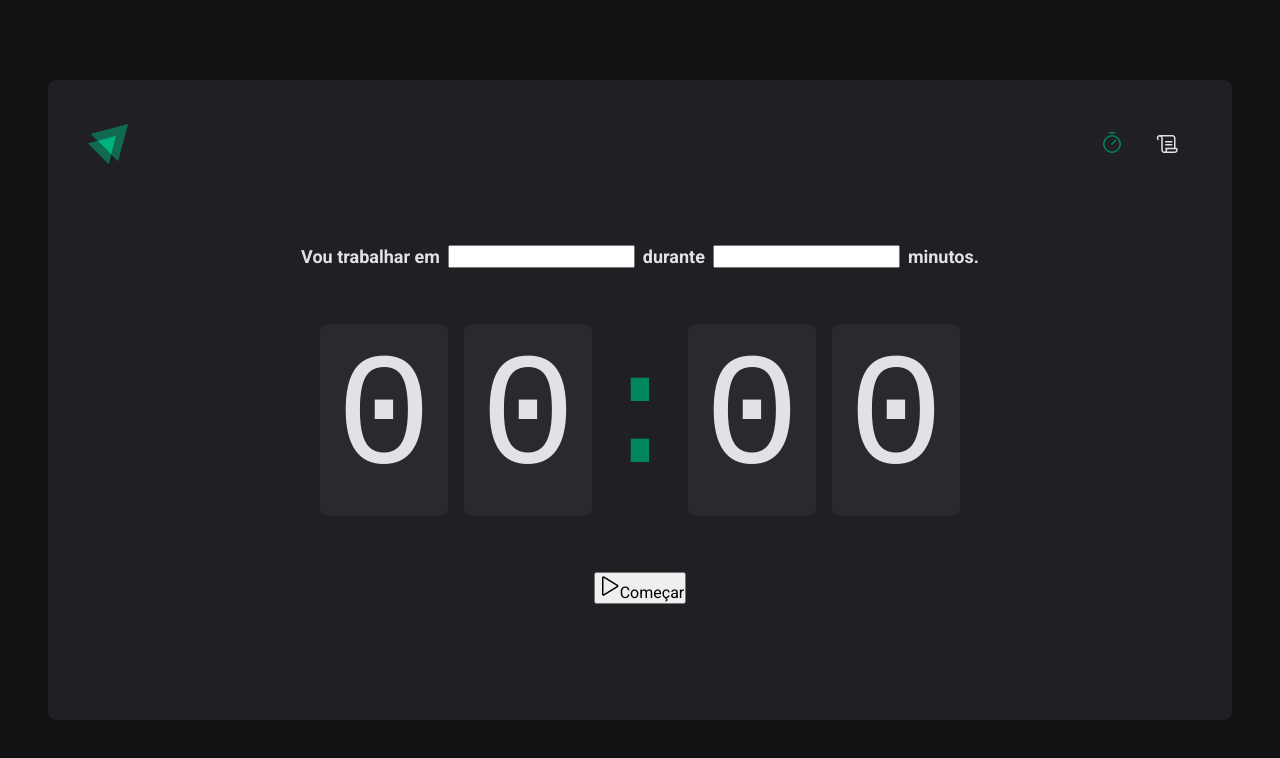
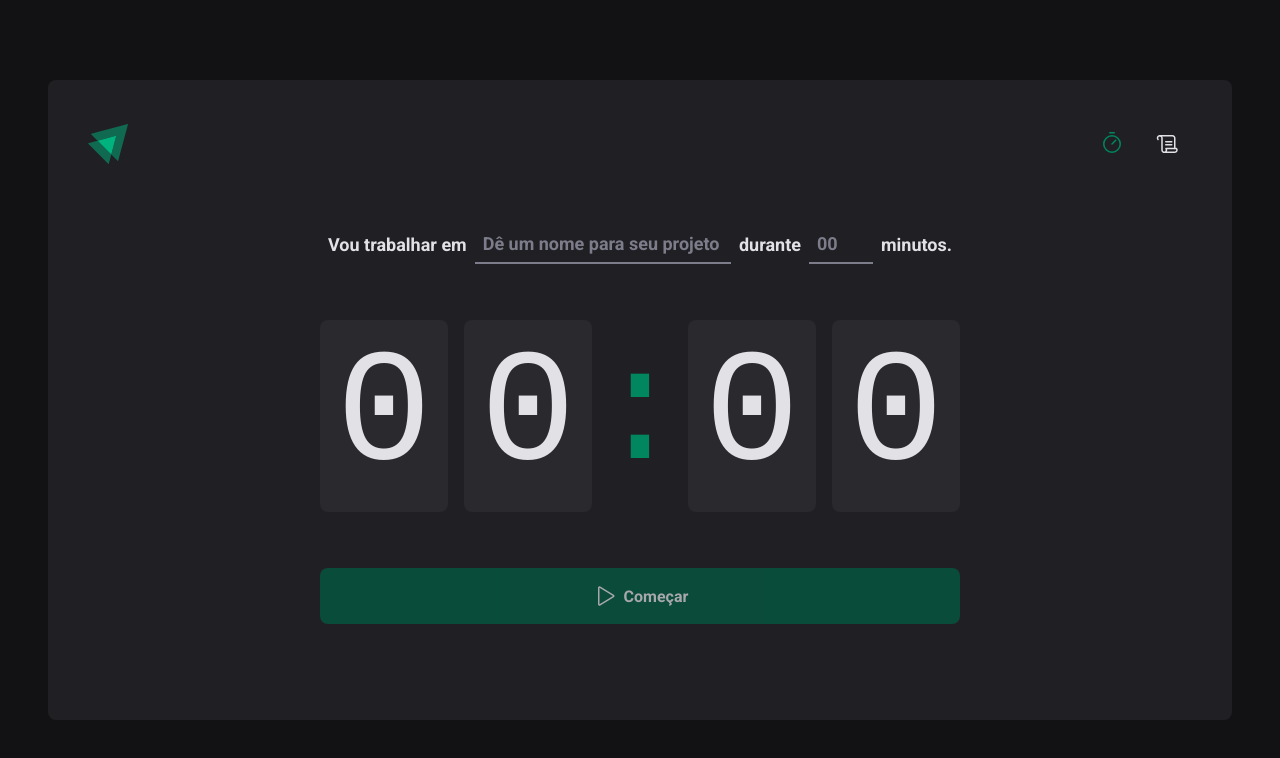
Before and after one commit to vmaguiar/ignite-timer, a React (Vite) app: page / in a window 1280 px wide. Shown: the top 758 px of the page. Built offline with nearby package versions, Linux system fonts and the light colour scheme.

Commit message:
feat: add style to button and to inputs

```diff
--- a/src/pages/Home/index.tsx
+++ b/src/pages/Home/index.tsx
@@ -1,6 +1,6 @@
 import { Play } from "phosphor-react";
 
-import { FormContainer, HomeContainer, CountDownContainer, Separator } from "./styles";
+import { FormContainer, HomeContainer, CountDownContainer, Separator, StartCountDownButton, TaskInput, AmountOfMinutesInput } from "./styles";
 
 
 export function Home() {
@@ -9,10 +9,18 @@
       <form action="">
         <FormContainer>
           <label htmlFor="task">Vou trabalhar em</label>
-          <input id="task" type="text" />
+          <TaskInput
+            id="task"
+            type="text"
+            placeholder="Dê um nome para seu projeto"
+          />
 
           <label htmlFor="">durante</label>
-          <input id="AmountOfMinutes" type="number" />
+          <AmountOfMinutesInput
+            id="AmountOfMinutes"
+            type="number"
+            placeholder="00"
+          />
 
           <span>minutos.</span>
         </FormContainer>
@@ -25,10 +33,10 @@
           <span>0</span>
         </CountDownContainer>
 
-        <button type="submit">
+        <StartCountDownButton disabled type="submit">
           <Play size={24} />
           Começar
-        </button>
+        </StartCountDownButton>
       </form>
     </HomeContainer>
   )
--- a/src/pages/Home/styles.ts
+++ b/src/pages/Home/styles.ts
@@ -21,7 +21,7 @@
 
 
 export const FormContainer = styled.div`
-width: 100%;
+width: 39rem;
 
 color: ${props => props.theme["gray-100"]};
 font-size: 1.125rem;
@@ -32,6 +32,40 @@
 justify-content: center;
 flex-wrap: wrap;
 gap: 0.5rem;
+`
+
+const BaseInput = styled.input`
+height: 2.5rem;
+
+background: transparent;
+
+color: ${props => props.theme["gray-100"]};
+font-size: 1.125rem;
+font-weight: bold;
+
+border: 0;
+border-bottom: 2px solid ${props => props.theme["gray-500"]};
+
+padding: 0 0.5rem;
+
+
+&:focus{
+box-shadow: none;
+border-color: ${props => props.theme["green-500"]};
+}
+
+
+&::placeholder {
+  color: ${props => props.theme["gray-500"]};
+}
+`
+
+export const TaskInput = styled(BaseInput)`
+flex: 1;
+`
+
+export const AmountOfMinutesInput = styled(BaseInput)`
+width: 4rem;
 `
 
 
@@ -66,3 +100,35 @@
 
 padding: 2rem 0;
 `
+
+
+export const StartCountDownButton = styled.button`
+width: 100%;
+
+background: ${props => props.theme["green-700"]};
+
+color: ${props => props.theme["gray-100"]};
+font-weight: bold;
+
+cursor: pointer;
+
+border: 0;
+border-radius: 8px;
+
+display: flex;
+align-items: center;
+justify-content: center;
+gap: 0.5rem;
+
+padding: 1rem;
+
+
+&:disabled {
+  opacity: 0.7;
+  cursor: not-allowed;
+}
+
+&:not(:disabled):hover {
+  background: ${props => props.theme["green-500"]};
+}
+`
```
